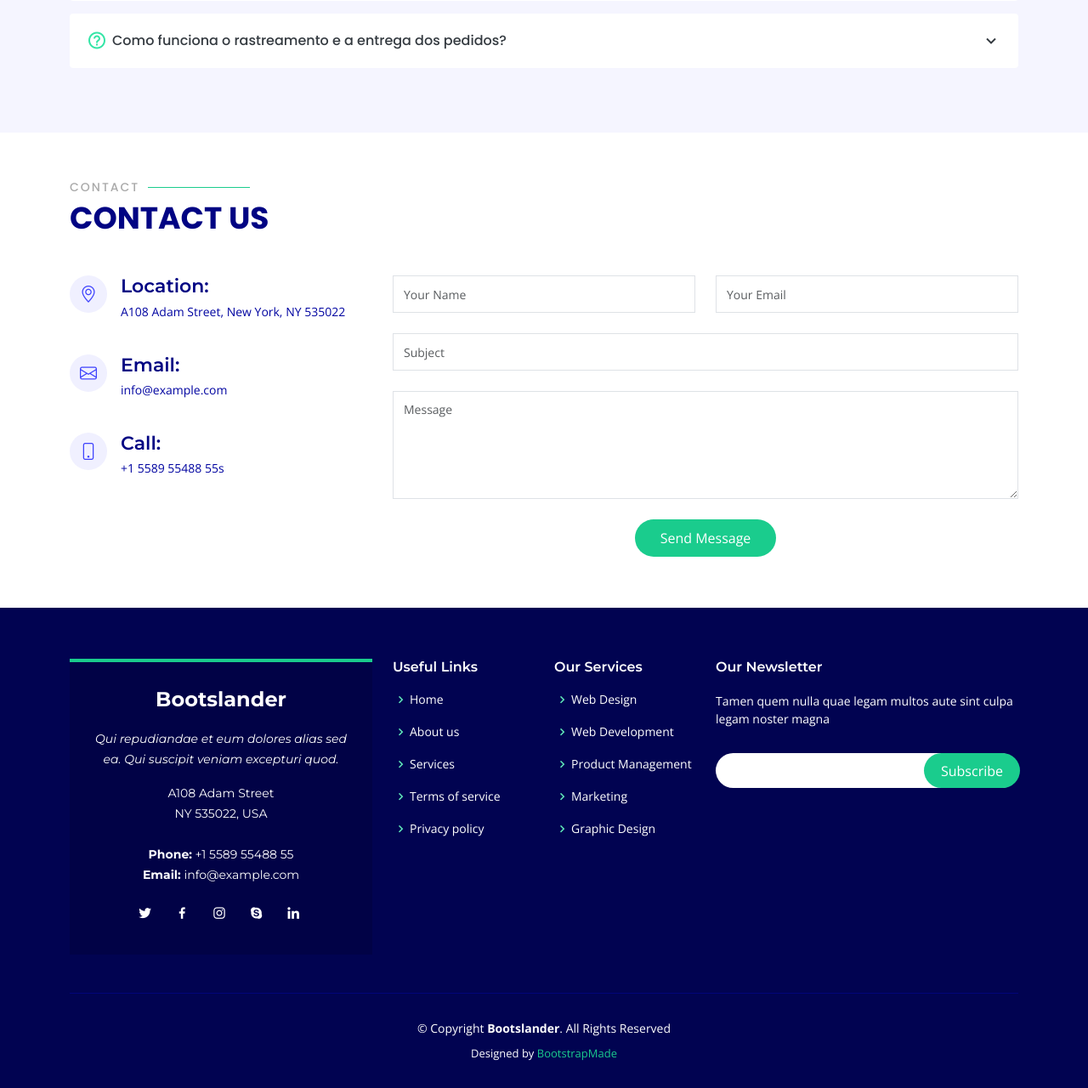
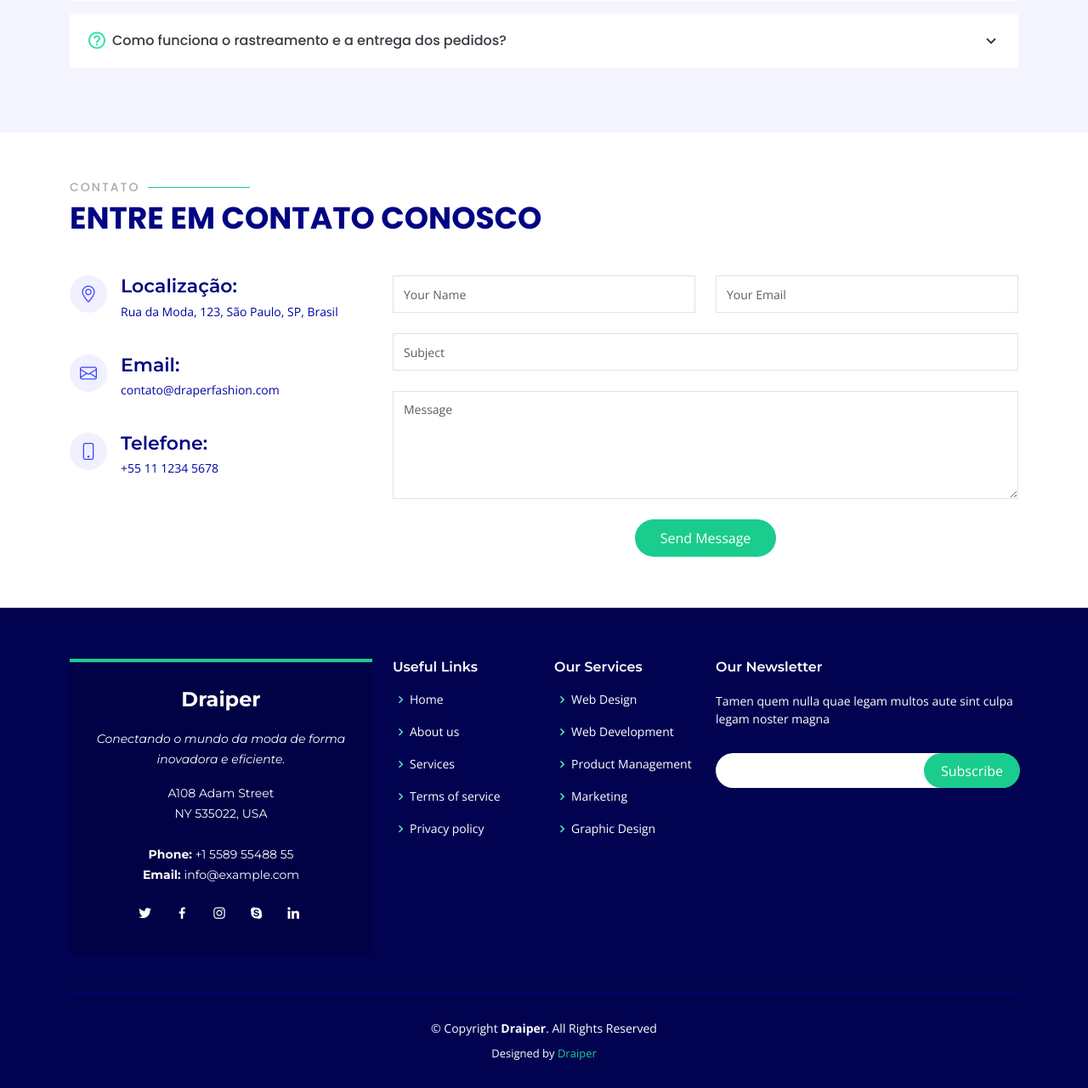
Before and after one commit to erickafram/draiper, a PHP site: page / in a window 1280 px wide. Shown: the part 4325-5605 px from the top of the page at 85% size. Run offline with PHP 8.4, Linux system fonts and the light colour scheme.

Commit message:
Atualização

```diff
--- a/index.php
+++ b/index.php
@@ -114,7 +114,7 @@
 
                 <div class="col-xl-7 col-lg-6 icon-boxes d-flex flex-column align-items-stretch justify-content-center py-5 px-lg-5" data-aos="fade-left">
                     <h3>Conectando a Moda com Inovação e Eficiência</h3>
-                    <p>Descubra a facilidade e eficiência de gerenciar negócios de moda com a plataforma Draper Fashion on Demand. Nossa solução oferece recursos poderosos para revolucionar a maneira como você interage com o mercado da moda.</p>
+                    <p>Descubra a facilidade e eficiência de gerenciar negócios de moda com a plataforma Draiper. Nossa solução oferece recursos poderosos para revolucionar a maneira como você interage com o mercado da moda.</p>
 
                     <div class="icon-box" data-aos="zoom-in" data-aos-delay="100">
                         <div class="icon"><i class="bx bx-fingerprint"></i></div>
@@ -470,7 +470,7 @@
                             <h4>Ceo &amp; Founder</h4>
                             <p>
                                 <i class="bx bxs-quote-alt-left quote-icon-left"></i>
-                                Construir o 'Draper Fashion on Demand' foi uma jornada apaixonante. Nosso objetivo sempre foi simplificar e inovar no setor da moda, conectando fornecedores, revendedores e transportadoras de maneira eficiente. Estou orgulhoso do que alcançamos e animado para o futuro que estamos moldando juntos.
+                                Construir o 'Draiper' foi uma jornada apaixonante. Nosso objetivo sempre foi simplificar e inovar no setor da moda, conectando fornecedores, revendedores e transportadoras de maneira eficiente. Estou orgulhoso do que alcançamos e animado para o futuro que estamos moldando juntos.
                                 <i class="bx bxs-quote-alt-right quote-icon-right"></i>
                             </p>
                         </div>
@@ -484,7 +484,7 @@
                             <h4>Designer</h4>
                             <p>
                                 <i class="bx bxs-quote-alt-left quote-icon-left"></i>
-                                A experiência de trabalhar com o 'Draper Fashion on Demand' tem sido incrível. A facilidade de acesso a uma variedade de produtos e a eficiência do serviço de entrega revolucionaram a maneira como faço negócios.
+                                A experiência de trabalhar com o 'Draiper' tem sido incrível. A facilidade de acesso a uma variedade de produtos e a eficiência do serviço de entrega revolucionaram a maneira como faço negócios.
                                 <i class="bx bxs-quote-alt-right quote-icon-right"></i>
                             </p>
                         </div>
@@ -497,7 +497,7 @@
                             <h4>Store Owner</h4>
                             <p>
                                 <i class="bx bxs-quote-alt-left quote-icon-left"></i>
-                                Como proprietária de loja, posso dizer que o 'Draper Fashion on Demand' mudou o jogo para nós. A variedade de opções e a facilidade de encomenda e entrega são incomparáveis.
+                                Como proprietária de loja, posso dizer que o 'Draiper' mudou o jogo para nós. A variedade de opções e a facilidade de encomenda e entrega são incomparáveis.
                                 <i class="bx bxs-quote-alt-right quote-icon-right"></i>
                             </p>
                         </div>
@@ -510,7 +510,7 @@
                             <h4>Freelancer</h4>
                             <p>
                                 <i class="bx bxs-quote-alt-left quote-icon-left"></i>
-                                Trabalhar como freelancer com o 'Draper Fashion on Demand' ofereceu-me oportunidades únicas. A plataforma é intuitiva e me conecta a uma rede ampla de contatos no setor da moda.
+                                Trabalhar como freelancer com o 'Draiper' ofereceu-me oportunidades únicas. A plataforma é intuitiva e me conecta a uma rede ampla de contatos no setor da moda.
                                 <i class="bx bxs-quote-alt-right quote-icon-right"></i>
                             </p>
                         </div>
@@ -523,7 +523,7 @@
                             <h4>Entrepreneur</h4>
                             <p>
                                 <i class="bx bxs-quote-alt-left quote-icon-left"></i>
-                                Como empreendedor no setor da moda, aprecio verdadeiramente o impacto que o 'Draper Fashion on Demand' teve no mercado. A plataforma nos permite alcançar novos mercados com eficiência e inovação.
+                                Como empreendedor no setor da moda, aprecio verdadeiramente o impacto que o 'Draiper' teve no mercado. A plataforma nos permite alcançar novos mercados com eficiência e inovação.
                                 <i class="bx bxs-quote-alt-right quote-icon-right"></i>
                             </p>
                         </div>
@@ -782,8 +782,8 @@
         <div class="container">
 
             <div class="section-title" data-aos="fade-up">
-                <h2>Contact</h2>
-                <p>Contact Us</p>
+                <h2>Contato</h2>
+                <p>Entre em Contato Conosco</p>
             </div>
 
             <div class="row">
@@ -792,21 +792,22 @@
                     <div class="info">
                         <div class="address">
                             <i class="bi bi-geo-alt"></i>
-                            <h4>Location:</h4>
-                            <p>A108 Adam Street, New York, NY 535022</p>
+                            <h4>Localização:</h4>
+                            <p>Rua da Moda, 123, São Paulo, SP, Brasil</p> <!-- Atualize com seu endereço real -->
                         </div>
 
                         <div class="email">
                             <i class="bi bi-envelope"></i>
                             <h4>Email:</h4>
-                            <p>info@example.com</p>
+                            <p>contato@draperfashion.com</p> <!-- Atualize com seu email real -->
                         </div>
 
                         <div class="phone">
                             <i class="bi bi-phone"></i>
-                            <h4>Call:</h4>
-                            <p>+1 5589 55488 55s</p>
+                            <h4>Telefone:</h4>
+                            <p>+55 11 1234 5678</p> <!-- Atualize com seu telefone real -->
                         </div>
+
 
                     </div>
 
@@ -854,8 +855,8 @@
 
                 <div class="col-lg-4 col-md-6">
                     <div class="footer-info">
-                        <h3>Bootslander</h3>
-                        <p class="pb-3"><em>Qui repudiandae et eum dolores alias sed ea. Qui suscipit veniam excepturi quod.</em></p>
+                        <h3>Draiper</h3>
+                        <p class="pb-3"><em>Conectando o mundo da moda de forma inovadora e eficiente.</em></p>
                         <p>
                             A108 Adam Street <br>
                             NY 535022, USA<br><br>
@@ -909,14 +910,14 @@
 
     <div class="container">
         <div class="copyright">
-            &copy; Copyright <strong><span>Bootslander</span></strong>. All Rights Reserved
+            &copy; Copyright <strong><span>Draiper</span></strong>. All Rights Reserved
         </div>
         <div class="credits">
             <!-- All the links in the footer should remain intact. -->
             <!-- You can delete the links only if you purchased the pro version. -->
             <!-- Licensing information: https://bootstrapmade.com/license/ -->
             <!-- Purchase the pro version with working PHP/AJAX contact form: https://bootstrapmade.com/bootslander-free-bootstrap-landing-page-template/ -->
-            Designed by <a href="https://bootstrapmade.com/">BootstrapMade</a>
+            Designed by <a href="#">Draiper</a>
         </div>
     </div>
 </footer><!-- End Footer -->
--- a/revendedor/cart.php
+++ b/revendedor/cart.php
@@ -26,8 +26,6 @@ function calcularTotalCarrinho($carrinho)
 <head>
     <meta charset="UTF-8">
     <title>Carrinho de Compras</title>
-    <!-- Adicione o link para o Bootstrap CSS -->
-    <link rel="stylesheet" href="https://cdn.jsdelivr.net/npm/bootstrap@5.3.0/dist/css/bootstrap.min.css">
 </head>
 <body>
 <!-- Seção de Carrinho -->
```
Also changed, not shown: revendedor/produtos.php (+10 -0 lines), assets/css/style_sistema.css.
